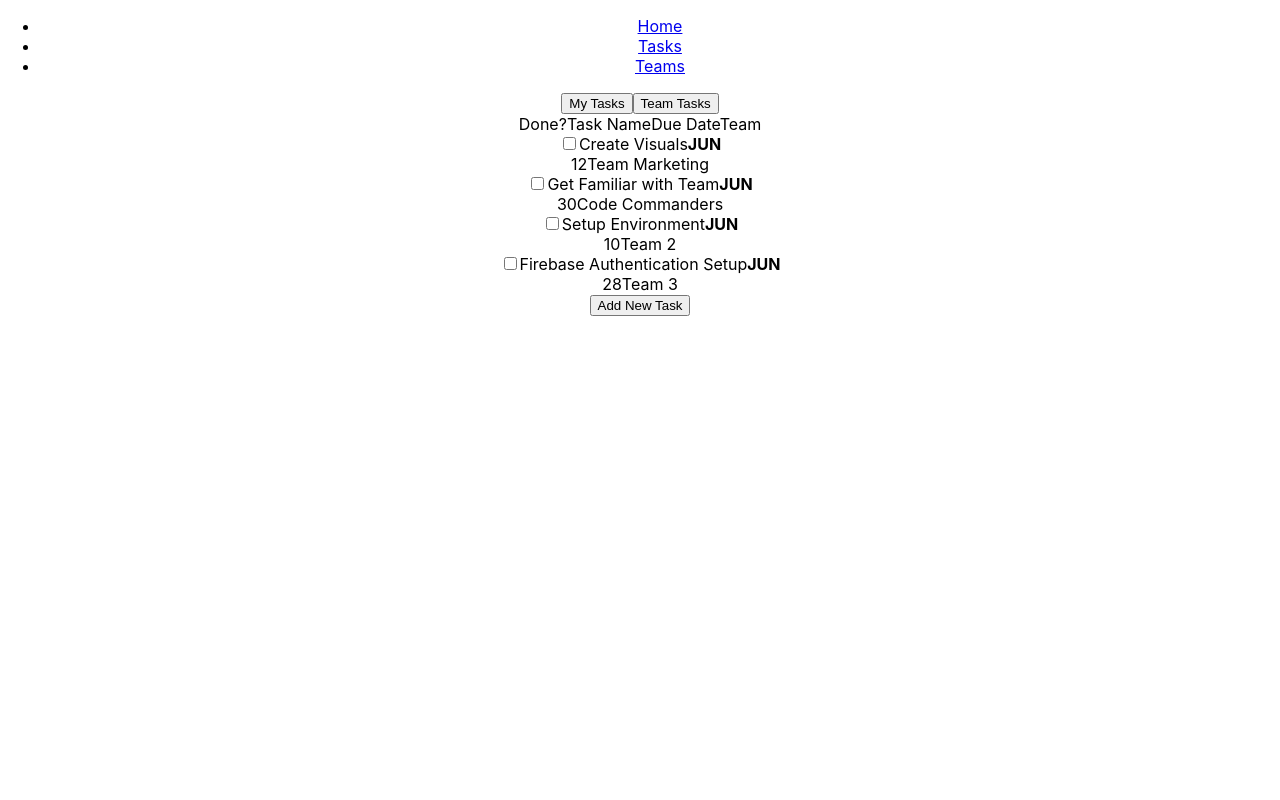
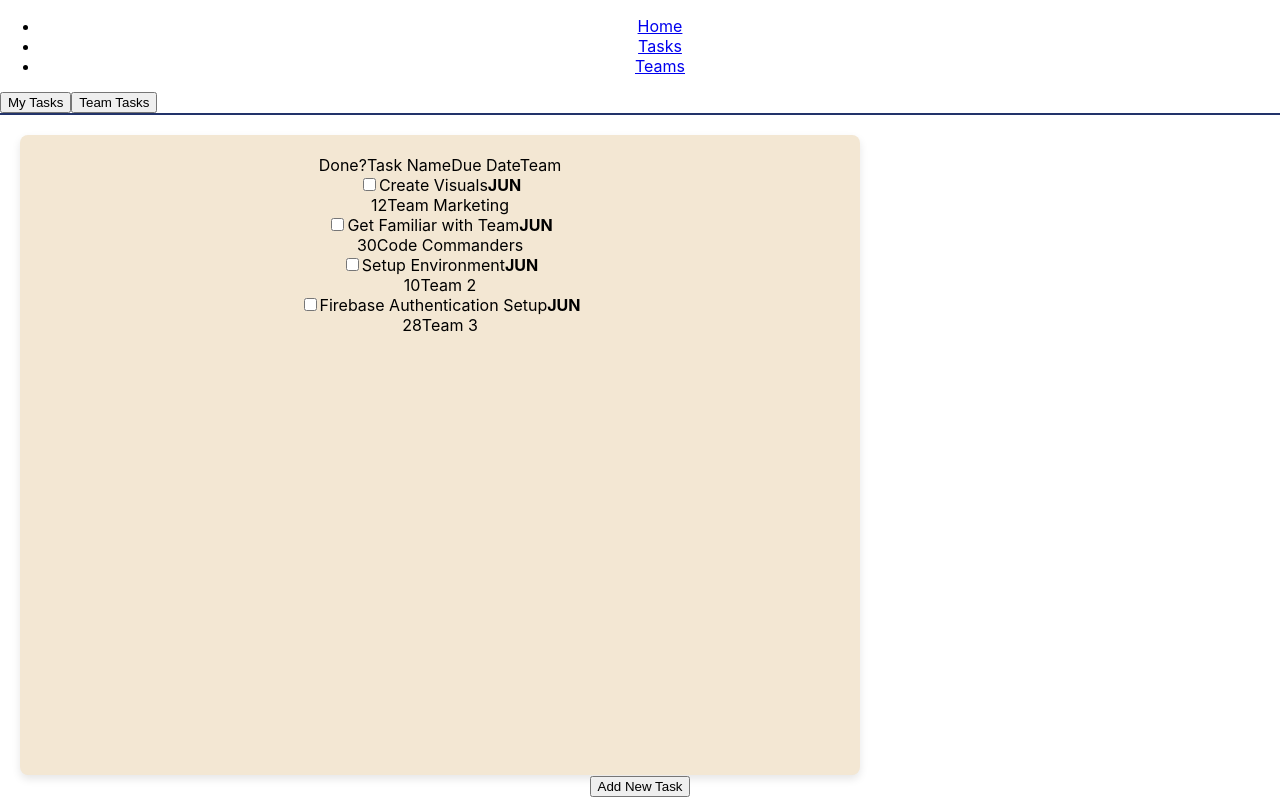
Before and after one commit to sophiaullrich/FutureForgeProject, a React (Create React App) app in the folder frontend/: page /tasks in a window 1280 px wide. Built offline with nearby package versions, Linux system fonts and the light colour scheme.

Commit message:
basic layout and adding css

```diff
--- /dev/null
+++ b/frontend/src/TasksPage.css
@@ -0,0 +1,53 @@
+.tasks-content-area {
+  background-color: #F3E7D3;
+  border-radius: 8px;
+  padding: 20px;
+  box-shadow: 0 4px 8px rgba(0, 0, 0, 0.1);
+  margin-top: 20px;
+  margin-left: 20px;
+  width: 800px;
+  height: 600px;
+}
+
+.tabs-container {
+  display: flex;
+  border-bottom: 2px solid #22336A;
+  margin-bottom: 20px;
+}
+
+.tab-item {
+  width: 267px;
+  height: 35px;
+  display: flex;
+  justify-content: center;
+  align-items: center;
+  cursor: pointer;
+  background-color: #F5EBE0;
+  color: #22336A;
+  font-family: "SF Pro Rounded", Arial, sans-serif;
+  font-size: 16px;
+  font-weight: bold;
+  border: 1px solid #22336A;
+  border-bottom: none;
+  border-top-left-radius: 8px;
+  border-top-right-radius: 8px;
+  transition: background-color 0.3s ease, color 0.3s ease;
+}
+
+.tab-item:first-child {
+  border-top-right-radius: 0;
+}
+.tab-item:last-child {
+  border-top-left-radius: 0;
+  border-left: none;
+}
+
+.tab-item.active-tab {
+  background-color: #22336A;
+  color: #F3E7D3;
+  border-color: #22336A;
+}
+
+.tab-item:not(.active-tab):hover {
+  background-color: #e0d5c4;
+}
--- a/frontend/src/TasksPage.jsx
+++ b/frontend/src/TasksPage.jsx
@@ -1,4 +1,5 @@
 import React, {useState} from 'react';
+import './TasksPage.css';
 
 const tasksData = [
     {
@@ -23,7 +24,7 @@ const tasksData = [
         done: false
     },
         {
-        id: 1,
+        id: 4,
         name: 'Firebase Authentication Setup',
         due: {month: 'JUN', day: '28'},
         team: 'Team 3',
@@ -35,12 +36,12 @@ export default function  TasksPage(){
     const [activeTab, setActiveTab] = useState('myTasks');
 
     return (
-        <div className="tasks-page">
-            <div className="tabs">
+        <div>
+            <div className="tabs-container">
                 <button className={activeTab === 'myTasks' ? 'tab-active' : 'tab'} onClick={()=>setActiveTab('myTasks')}>My Tasks</button>
                 <button className={activeTab === 'teamTasks' ? 'tab-active' : 'tab'} onClick={()=>setActiveTab('teamTasks')}>Team Tasks</button>
             </div>
-            <div className='task-table'>
+            <div className='tasks-content-area'>
                 <div className='task-header'>
                     <span>Done?</span>
                     <span>Task Name</span>
```
